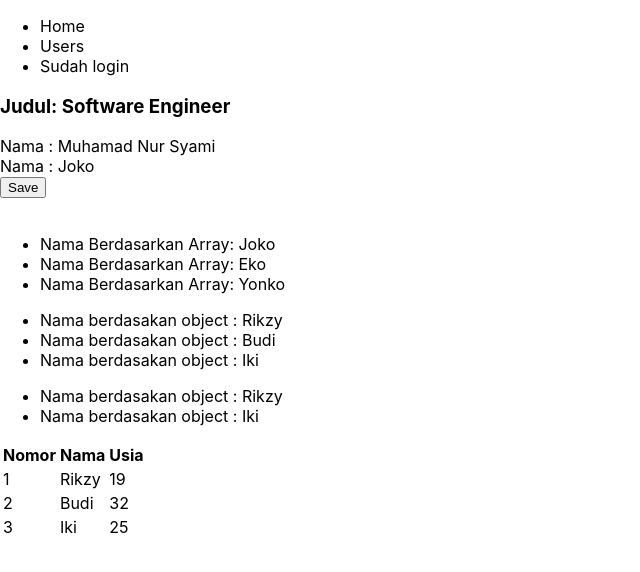
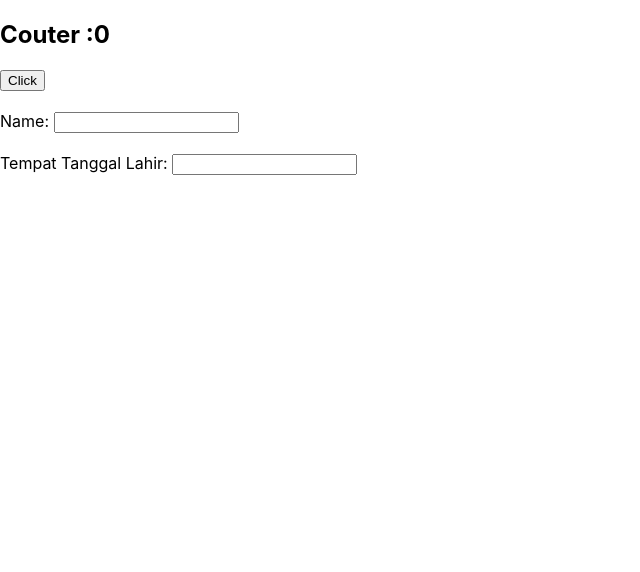
Before and after one commit to muhamadnursyami/client-semina-mern, a React (Create React App) app: page / in a window 1280 px wide. Shown: the top 572 px of the page, without its empty margins (0-640 px from the left). Built offline with nearby package versions, Linux system fonts and the light colour scheme.

Commit message:
Learn Based ReactJs: Part 1 Hook-> useState()

```diff
--- a/src/App.js
+++ b/src/App.js
@@ -1,79 +1,37 @@
+import { useState } from "react";
 import "./App.css";
-import { Judul } from "./title";
-import { Subtitle } from "./author";
 import Button from "./components/button";
-import Table from "./components/Table";
 
 function App() {
-  // Jika data nya array
-  const data = ["Joko", "Eko", "Yonko"];
-  // Jika data nya Object
-  const users = [
-    {
-      _id: 1,
-      name: "Rikzy",
-      age: 19,
-      status: true,
-    },
-    {
-      _id: 2,
-      name: "Budi",
-      age: 32,
-      status: false,
-    },
-    {
-      _id: 3,
-      name: "Iki",
-      age: 25,
-      status: true,
-    },
-  ];
-
-  const isLogin = true;
+  const [cout, setCout] = useState(0);
+  const [name, setName] = useState("");
+  const [tempatTanggalLahir, setTempatTanggalLahir] = useState("");
   return (
     <>
-      {/* Percobaan 1 */}
-      <ul>
-        <li>Home</li>
-        <li>Users</li>
-        <li>{isLogin ? "Sudah login" : "Login"}</li>
-      </ul>
-      <h3>
-        {/*  mennggunakan component */}
-        <Judul title="Software Engineer" />
-      </h3>
-      <Subtitle name="Muhamad Nur Syami" />
-      <br />
-      <Subtitle />
-      <br />
-      <Button onClick={() => alert("Sudah tersave")}>Save</Button>
-      <br />
-      <br />
-      {/* Data Array dengan Penulisan () tanpa return Cara Kedua*/}
-      <ul>
-        {data.map((user, index) => (
-          <li key={index}> {`Nama Berdasarkan Array: ${user}`}</li>
-        ))}
-      </ul>
+      <h2>Couter :{cout}</h2>
+      <Button onClick={() => setCout(cout + 1)}>Click</Button>
 
-      {/* Data Object  Dengan Penulisan menggunakan {} menggunakan return Cara Pertama*/}
-      <ul>
-        {users.map((user) => {
-          return <li>{`Nama berdasakan object :   ${user.name}`}</li>;
-        })}
-      </ul>
-      {/* Condisional Component */}
-      <ul>
-        {users.map((user) => (
-          <>
-            {user.status && (
-              <li>{`Nama berdasakan object :   ${user.name}`}</li>
-            )}
-          </>
-        ))}
-      </ul>
-
-      <Table users={users} />
+      <form>
+        <br />
+        <label>
+          Name:{" "}
+          <input
+            type="text"
+            value={name}
+            onChange={(e) => setName(e.target.value)}
+          />
+        </label>
+        <br />
+        <br />
+        <label>
+          Tempat Tanggal Lahir:{" "}
+          <input
+            type="text"
+            value={tempatTanggalLahir}
+            onChange={(e) => setTempatTanggalLahir(e.target.value)}
+          />
+        </label>
+      </form>
     </>
   );
 }
--- a/src/components/button/index.js
+++ b/src/components/button/index.js
@@ -1,5 +1,5 @@
 import React from "react";
 
-export default function Sbutton({ onClick, children }) {
+export default function Button({ onClick, children }) {
   return <button onClick={onClick}>{children} </button>;
 }
```
